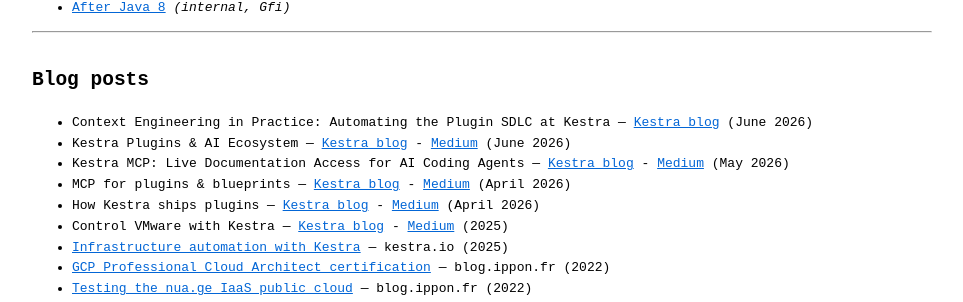
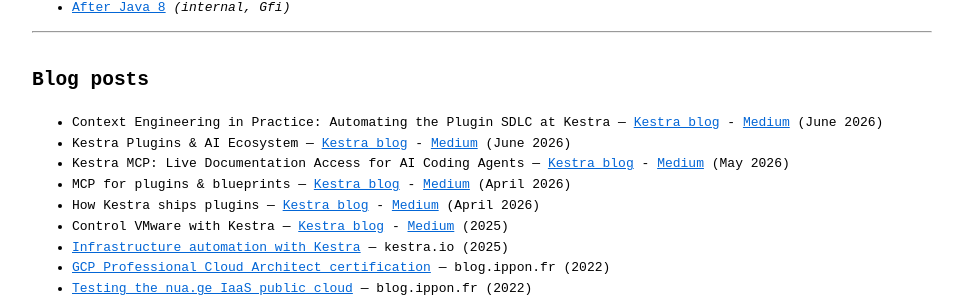
Before and after one commit to fdelbrayelle/fdelbrayelle.github.io, a Jekyll site: the page built from cv.md, in a window 1280 px wide and 900 px high, scrolled down 936 px. Shown: the part 145-447 px from the top of the window, without its empty margins (158-1121 px from the left). Built offline with Jekyll 4.4.1, drawn with Linux system fonts in a browser that asks for light colours.

Commit message:
feat(blog): add Medium link for Context Engineering article

```diff
--- a/_config.yml
+++ b/_config.yml
@@ -93,7 +93,7 @@
 
   <strong>Blog posts I have written:</strong>
 
-  - Context Engineering in Practice: Automating the Plugin SDLC at Kestra — [Kestra blog](https://kestra.io/blogs/context-engineering-plugins-squad) (June 2026)
+  - Context Engineering in Practice: Automating the Plugin SDLC at Kestra — [Kestra blog](https://kestra.io/blogs/context-engineering-plugins-squad) - [Medium](https://medium.com/kestra-engineering/context-engineering-in-practice-automating-the-plugin-sdlc-at-kestra-43c7724ba44b) (June 2026)
   - Kestra Plugins & AI Ecosystem — [Kestra blog](https://kestra.io/blogs/kestra-plugins-ai-ecosystem) - [Medium](https://medium.com/kestra-engineering/from-llm-providers-to-vector-databases-67fb359fadfc) (June 2026)
   - Kestra MCP: Live Documentation Access for AI Coding Agents — [Kestra blog](https://kestra.io/blogs/kestra-mcp-docs) - [Medium](https://medium.com/kestra-engineering/kestra-mcp-live-documentation-access-for-ai-coding-agents-f355105eaed2) (May 2026)
   - MCP for plugins & blueprints — [Kestra blog](https://kestra.io/blogs/2026-04-30-kestra-mcp-plugins-blueprints) - [Medium](https://medium.com/kestra-engineering/kestra-mcp-a-live-plugin-and-blueprint-catalog-for-ai-coding-agents-4afdc7e77e1f) (April 2026)
--- a/_data/fr_site.yml
+++ b/_data/fr_site.yml
@@ -41,7 +41,7 @@
 
   <strong>Les articles de blog que j'ai écrits :</strong>
 
-  - Ingénierie du contexte pour la squad Plugins — [Kestra blog](https://kestra.io/blogs/context-engineering-plugins-squad) (juin 2026)
+  - Ingénierie du contexte pour la squad Plugins — [Kestra blog](https://kestra.io/blogs/context-engineering-plugins-squad) - [Medium](https://medium.com/kestra-engineering/context-engineering-in-practice-automating-the-plugin-sdlc-at-kestra-43c7724ba44b) (juin 2026)
   - Plugins Kestra & écosystème IA — [Kestra blog](https://kestra.io/blogs/kestra-plugins-ai-ecosystem) - [Medium](https://medium.com/kestra-engineering/from-llm-providers-to-vector-databases-67fb359fadfc) (juin 2026)
   - Kestra MCP : accès en direct à la documentation pour les agents IA de codage — [Kestra blog](https://kestra.io/blogs/kestra-mcp-docs) - [Medium](https://medium.com/kestra-engineering/kestra-mcp-live-documentation-access-for-ai-coding-agents-f355105eaed2) (mai 2026)
   - MCP pour plugins & blueprints — [Kestra blog](https://kestra.io/blogs/2026-04-30-kestra-mcp-plugins-blueprints) - [Medium](https://medium.com/kestra-engineering/kestra-mcp-a-live-plugin-and-blueprint-catalog-for-ai-coding-agents-4afdc7e77e1f) (avril 2026)
--- a/cv.md
+++ b/cv.md
@@ -54,7 +54,7 @@
 
 ## Blog posts
 
-- Context Engineering in Practice: Automating the Plugin SDLC at Kestra — [Kestra blog](https://kestra.io/blogs/context-engineering-plugins-squad) (June 2026)
+- Context Engineering in Practice: Automating the Plugin SDLC at Kestra — [Kestra blog](https://kestra.io/blogs/context-engineering-plugins-squad) - [Medium](https://medium.com/kestra-engineering/context-engineering-in-practice-automating-the-plugin-sdlc-at-kestra-43c7724ba44b) (June 2026)
 - Kestra Plugins & AI Ecosystem — [Kestra blog](https://kestra.io/blogs/kestra-plugins-ai-ecosystem) - [Medium](https://medium.com/kestra-engineering/from-llm-providers-to-vector-databases-67fb359fadfc) (June 2026)
 - Kestra MCP: Live Documentation Access for AI Coding Agents — [Kestra blog](https://kestra.io/blogs/kestra-mcp-docs) - [Medium](https://medium.com/kestra-engineering/kestra-mcp-live-documentation-access-for-ai-coding-agents-f355105eaed2) (May 2026)
 - MCP for plugins & blueprints — [Kestra blog](https://kestra.io/blogs/2026-04-30-kestra-mcp-plugins-blueprints) - [Medium](https://medium.com/kestra-engineering/kestra-mcp-a-live-plugin-and-blueprint-catalog-for-ai-coding-agents-4afdc7e77e1f) (April 2026)
```
Also changed, not shown: fr/cv.md (+1 -1 lines).
